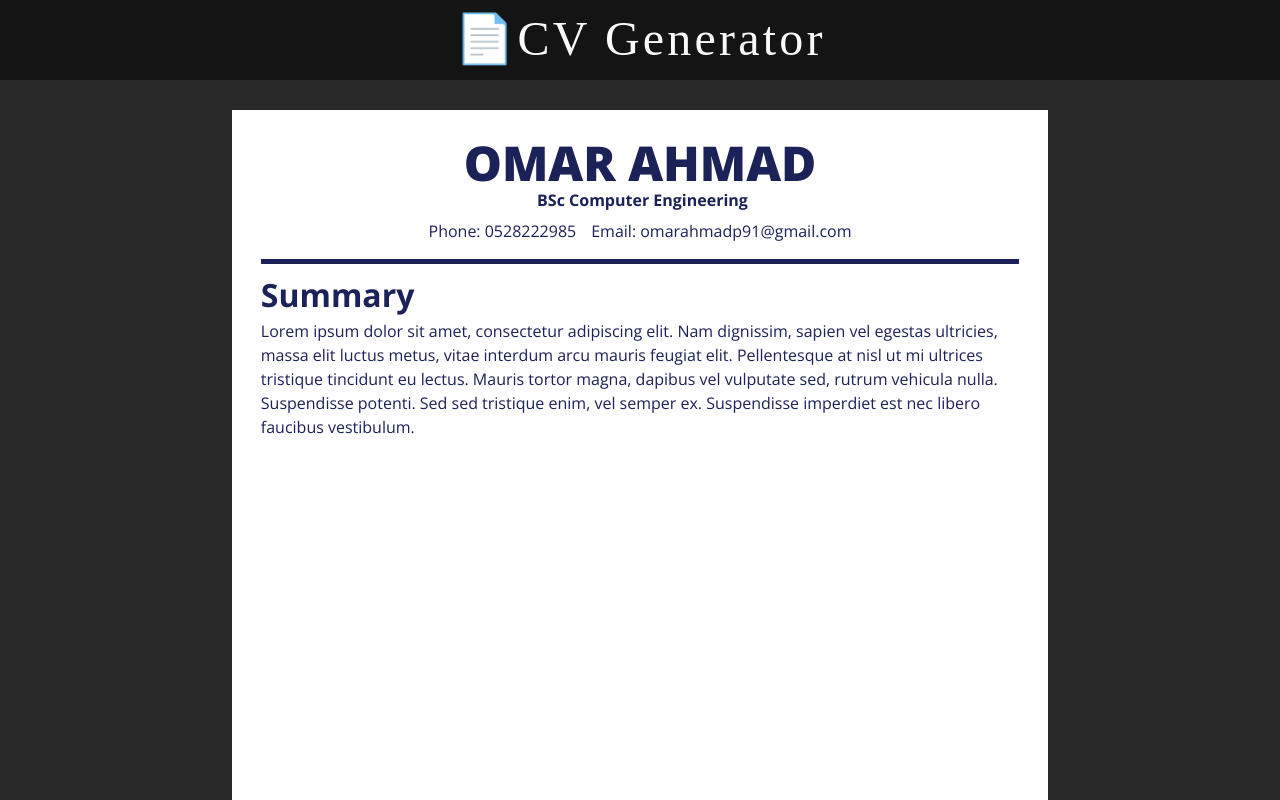
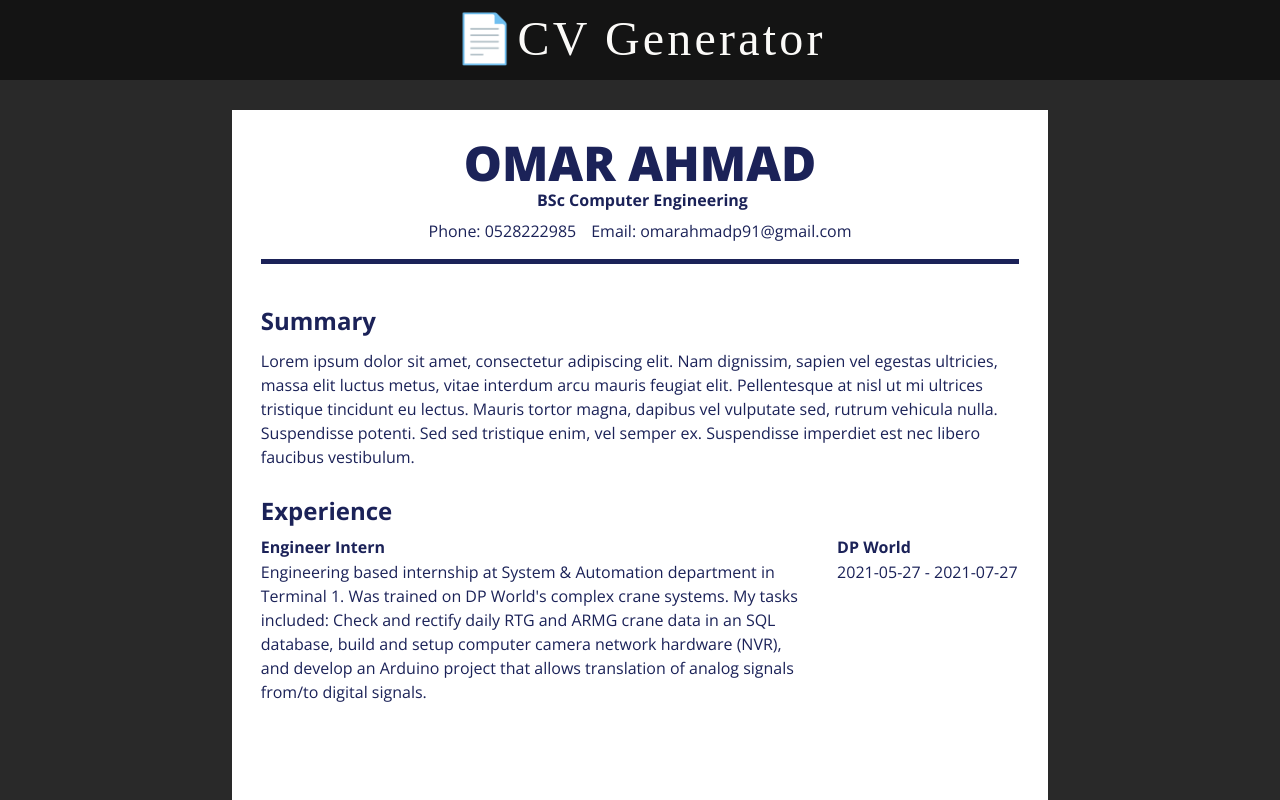
Before and after one commit to omardevelops/cv-app, a React (Vite) app: page / in a window 1280 px wide. Shown: the top 800 px of the page. Built offline with nearby package versions, Linux system fonts and the light colour scheme; the HTML template or start-up script is replaced by a standard one; a web font is replaced by a local one.

Commit message:
added: experience in CV

```diff
--- a/src/App.css
+++ b/src/App.css
@@ -18,7 +18,7 @@
 }
 @font-face {
   font-family: 'Open Sans';
-  src: url('./assets/fonts/OpenSans-VariableFont_wdth\,wght.ttf');
+  src: url('./assets/fonts/OpenSans.ttf');
 }
 body {
   font-size: 1.5rem;
--- a/src/CV.css
+++ b/src/CV.css
@@ -23,6 +23,10 @@
   font-weight: normal;
 }
 
+.CV h3 {
+  font-weight: bold;
+}
+
 .CV header {
   display: flex;
   flex-direction: column;
@@ -42,12 +46,17 @@
   margin-left: 5px;
   margin-top: 5px;
 }
-.CV header h3 {
-  font-weight: bold;
-}
+
 .CV header .contactInfo {
   display: flex;
   gap: 15px;
+}
+
+.CV main {
+  margin-top: 30px;
+  display: flex;
+  flex-direction: column;
+  gap: 30px;
 }
 
 .CV main p {
@@ -55,5 +64,22 @@
 }
 
 .CV main h2 {
-  margin-bottom: 8px;
+  margin-bottom: 16px;
+  font-size: 1.5rem;
 }
+
+.CV main .experience > div {
+  display: flex;
+  flex-direction: column;
+  gap: 30px;
+}
+
+.CV main .experience > div > div {
+  display: grid;
+  grid-template-columns: 3fr 1fr;
+  column-gap: 30px;
+}
+
+.CV main .experience h3 {
+  margin-bottom: 5px;
+}
--- a/src/components/CV.jsx
+++ b/src/components/CV.jsx
@@ -27,6 +27,23 @@ class CV extends React.Component {
             <h2>Summary</h2>
             <p>{`${general[0].summary}`}</p>
           </div>
+          <div className="experience">
+            <h2>Experience</h2>
+            <div>
+              {experience.map((item) => (
+                <div key={item.id}>
+                  <div>
+                    <h3>{item.positionTitle}</h3>
+                    <p>{item.mainTasks}</p>
+                  </div>
+                  <aside>
+                    <h3>{item.companyName}</h3>
+                    <p>{`${item.startDate} - ${item.endDate}`}</p>
+                  </aside>
+                </div>
+              ))}
+            </div>
+          </div>
         </main>
       </div>
     );
```
Also changed, not shown: src/assets/fonts/OpenSans.ttf (renamed from src/assets/fonts/OpenSans-VariableFont_wdth,wght.ttf).
